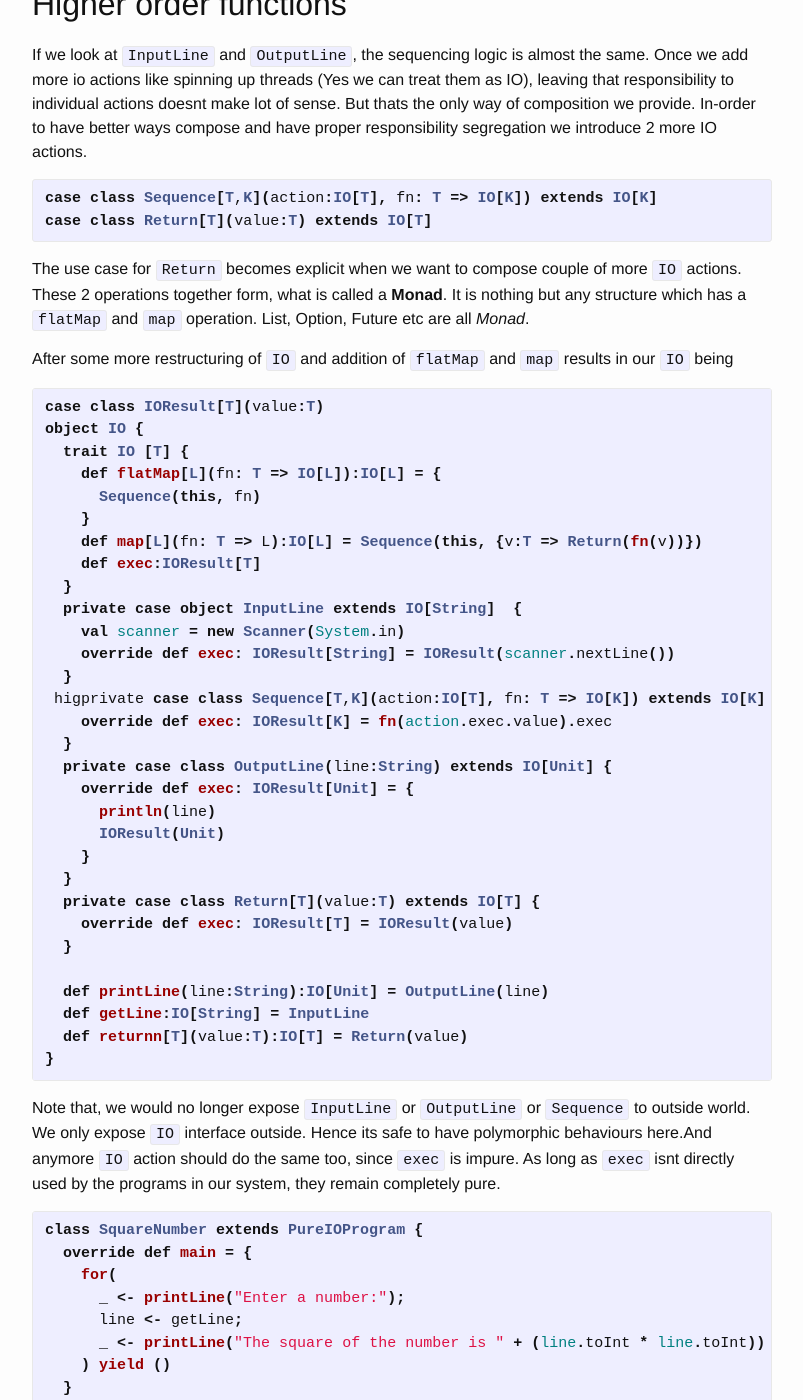
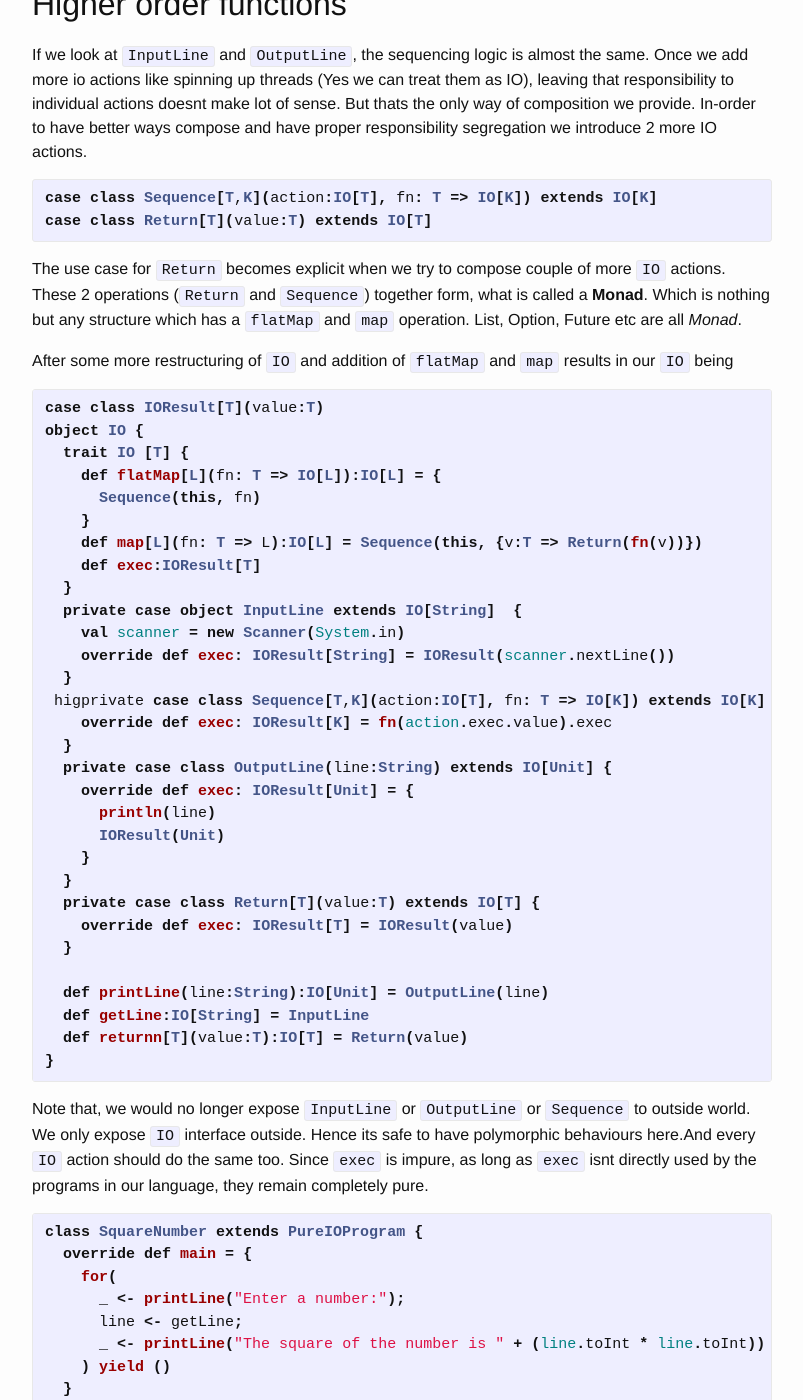
Before and after one commit to yellowflash/yellowflash.github.io, a Jekyll site: the page built from _posts/2015-11-08-pure-io.md, in a window 1280 px wide and 1400 px high, scrolled down 2281 px. Shown: the whole window, without its empty margins (238-1041 px from the left). Built offline with Jekyll 4.4.1, drawn with Linux system fonts in a browser that asks for light colours.

Commit message:
Fixing some more language issues

```diff
--- a/_posts/2015-11-08-pure-io.md
+++ b/_posts/2015-11-08-pure-io.md
@@ -104,7 +104,7 @@ case class Return[T](value:T) extends IO[T]
 {% endhighlight %}
 
 
-The use case for `Return` becomes explicit when we want to compose couple of more `IO` actions. These 2 operations together form, what is called a **Monad**. It is nothing but any structure which has a `flatMap` and `map` operation. List, Option, Future etc are all *Monad*.
+The use case for `Return` becomes explicit when we try to compose couple of more `IO` actions. These 2 operations (`Return` and `Sequence`) together form, what is called a **Monad**. Which is nothing but any structure which has a `flatMap` and `map` operation. List, Option, Future etc are all *Monad*.
 
 After some more restructuring of `IO` and addition of `flatMap` and `map` results in our `IO` being
 
@@ -141,7 +141,7 @@ object IO {
 }
 {% endhighlight %}
 
-Note that, we would no longer expose `InputLine` or `OutputLine` or `Sequence` to outside world. We only expose `IO` interface outside. Hence its safe to have polymorphic behaviours here.And anymore `IO` action should do the same too, since `exec` is impure. As long as `exec` isnt directly used by the programs in our system, they remain completely pure.
+Note that, we would no longer expose `InputLine` or `OutputLine` or `Sequence` to outside world. We only expose `IO` interface outside. Hence its safe to have polymorphic behaviours here.And every `IO` action should do the same too. Since `exec` is impure, as long as `exec` isnt directly used by the programs in our language, they remain completely pure.
 
 
 {% highlight scala %}
```
